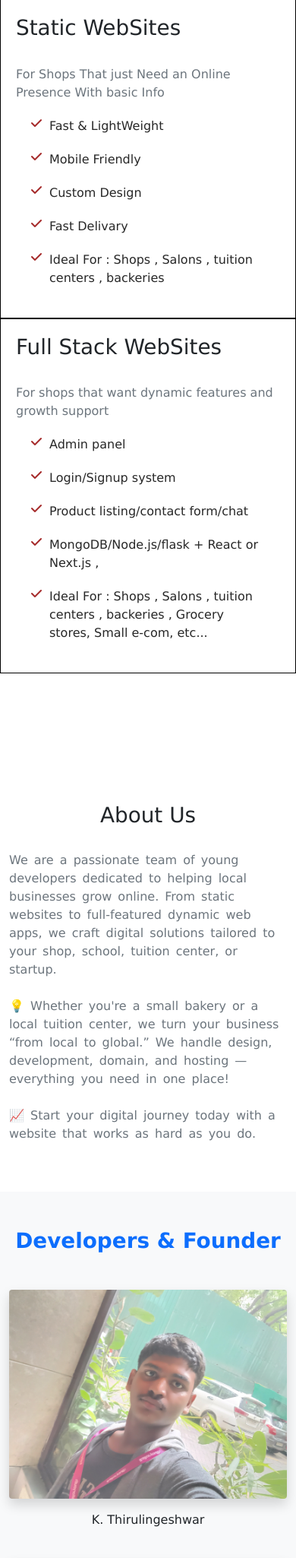
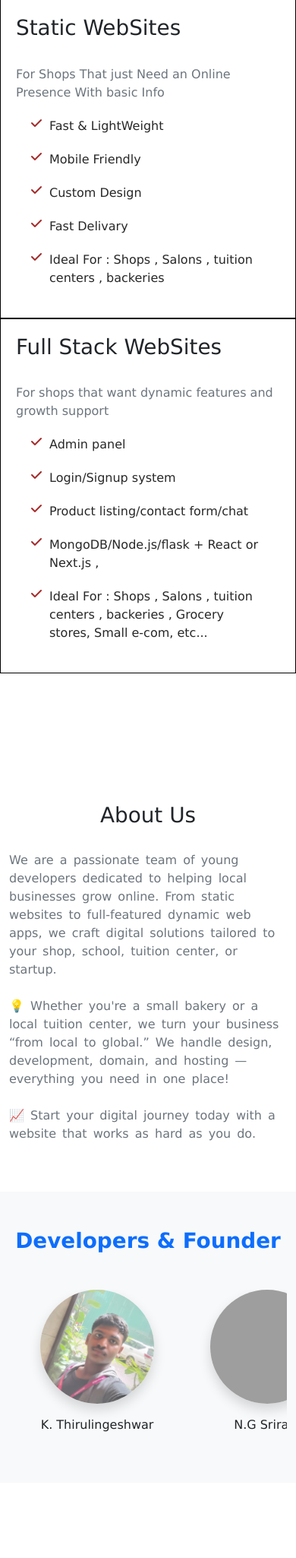
Before and after one commit to sriram-65/HMI, a Flask app: page / in a window 390 px wide. Shown: the part 1110-3160 px from the top of the page at 76% size. Run offline with Flask 3, Linux system fonts and the light colour scheme; data that the repository does not hold is empty; grey boxes are pictures that could not be loaded.

Commit message:
Update index.html

```diff
--- a/templates/index.html
+++ b/templates/index.html
@@ -139,22 +139,27 @@
 <br>
 <br>
 
+
 <section id="dev" class="py-5 bg-light">
   <div class="container">
     <h1 class="text-center mb-5 text-primary fw-bold">Developers & Founder</h1>
-    <div class="row align-items-center">
-      <div class="col-md-6 mb-4 mb-md-0 text-center">
-        <div class="image-wrapper">
-          <img src="static/20220828_093649.jpg" class="img-fluid rounded shadow hover-zoom" alt="Developer 1" />
-          <p class="mt-3 fw-semibold">K. Thirulingeshwar</p>
+    <div class="d-flex overflow-auto gap-4 px-3">
+      <!-- Developer 1 -->
+      <div class="text-center flex-shrink-0" style="width: 200px;">
+        <img src="static/20220828_093649.jpg"
+             class="img-fluid rounded-circle shadow"
+             style="width: 150px; height: 150px; object-fit: cover;"
+             alt="Developer 1">
+        <p class="mt-3 fw-semibold">K. Thirulingeshwar</p>
+      </div>
 
-        </div>
-    </div>
-      <div class="col-md-6 text-center">
-        <div class="image-wrapper">
-          <img src="https://res.cloudinary.com/dbrmvywb0/image/upload/v1748155625/gu05arqizojq0topxdit.jpg" class="img-fluid rounded shadow hover-zoom" alt="Developer 2" />
-          <p class="mt-3 fw-semibold">N.G Sriram</p>
-        </div>
+
+      <div class="text-center flex-shrink-0" style="width: 200px;">
+        <img src="https://res.cloudinary.com/dbrmvywb0/image/upload/v1748155625/gu05arqizojq0topxdit.jpg"
+             class="img-fluid rounded-circle shadow"
+             style="width: 150px; height: 150px; object-fit: cover;"
+             alt="Developer 2">
+        <p class="mt-3 fw-semibold">N.G Sriram</p>
       </div>
     </div>
   </div>
```
